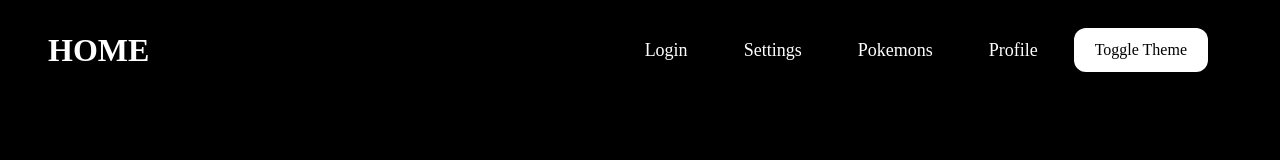
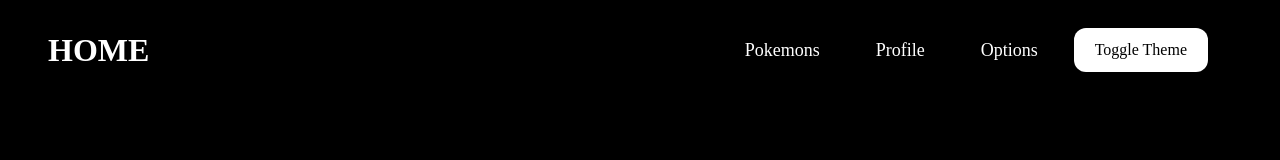
Before and after one commit to MatkoMilic/Poke-App-React-Unfinished, a React (Create React App) app: page / in a window 1280 px wide. Shown: the top 160 px of the page. Built offline with nearby package versions, Linux system fonts and the light colour scheme.

Commit message:
feat(header/header.tsx): add new page to the header

```diff
--- a/src/components/Header/Header.tsx
+++ b/src/components/Header/Header.tsx
@@ -49,16 +49,6 @@ const Header = (): JSX.Element => {
         >
           <ul>
             <li>
-              <Link to="/loginpage" onClick={menuToggleHandler}>
-                Login
-              </Link>
-            </li>
-            <li>
-              <Link to="/settingspage" onClick={menuToggleHandler}>
-                Settings
-              </Link>
-            </li>
-            <li>
               <Link to="/pokelistpage" onClick={menuToggleHandler}>
                 Pokemons
               </Link>
@@ -66,6 +56,11 @@ const Header = (): JSX.Element => {
             <li>
               <Link to="/profilepage" onClick={menuToggleHandler}>
                 Profile
+              </Link>
+            </li>
+            <li>
+              <Link to="/optionspage" onClick={menuToggleHandler}>
+                Options
               </Link>
             </li>
             <li>
```
